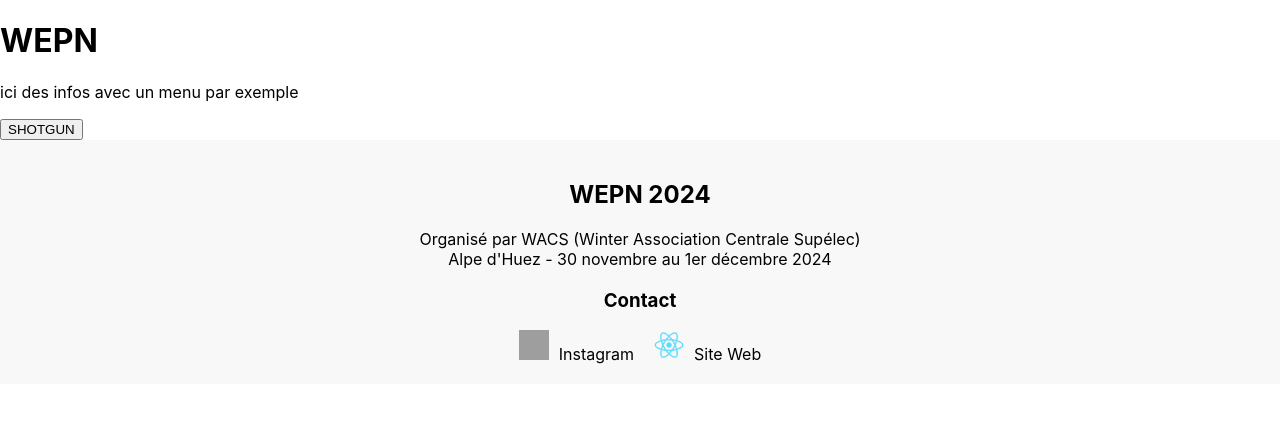
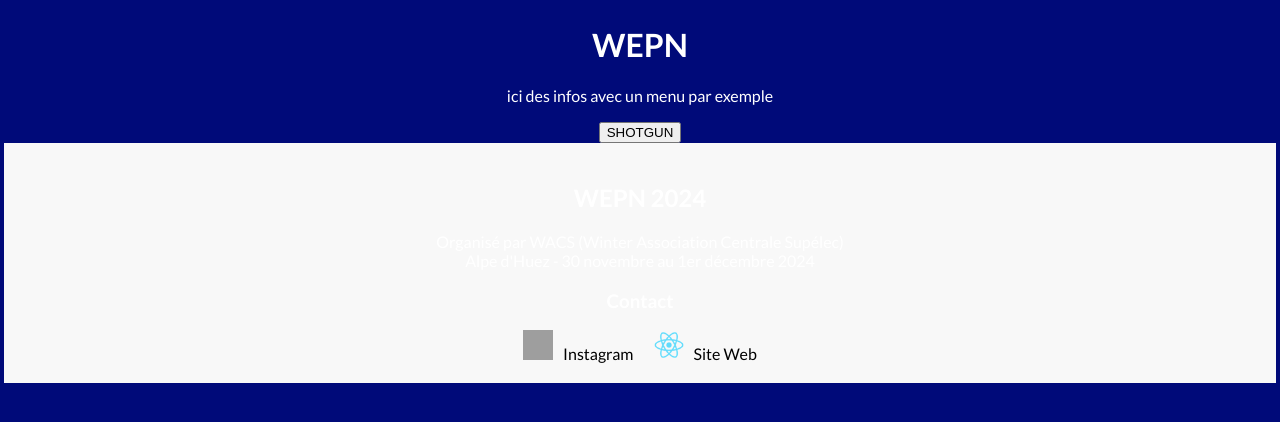
Before and after one commit to AlbatorZ/wepn2k24, a React (Create React App) app: page / in a window 1280 px wide. Shown: the top 422 px of the page. Built offline with nearby package versions, Linux system fonts and the light colour scheme; grey boxes are pictures that could not be loaded.

Commit message:
modifs css, police Lato

```diff
--- a/public/index.html
+++ b/public/index.html
@@ -24,6 +24,11 @@
       work correctly both with client-side routing and a non-root public URL.
       Learn how to configure a non-root public URL by running `npm run build`.
     -->
+    <!-- Police Lato -->
+    <link rel="preconnect" href="https://fonts.googleapis.com">
+    <link rel="preconnect" href="https://fonts.gstatic.com" crossorigin>
+    <link href="https://fonts.googleapis.com/css2?family=Lato:ital,wght@0,100;0,300;0,400;0,700;0,900;1,100;1,300;1,400;1,700;1,900&family=Open+Sans:ital,wght@0,300..800;1,300..800&display=swap" rel="stylesheet">
+
     <title>React App</title>
   </head>
   <body>
--- a/src/App.css
+++ b/src/App.css
@@ -1,5 +1,16 @@
 .App {
   text-align: center;
+}
+
+body {
+  font-family: 'Lato';
+  background-color: rgb(0,10,121);
+  color: white;
+  text-align: center;
+  margin:2px;
+  padding:2px;
+
+
 }
 
 .App-logo {
```
